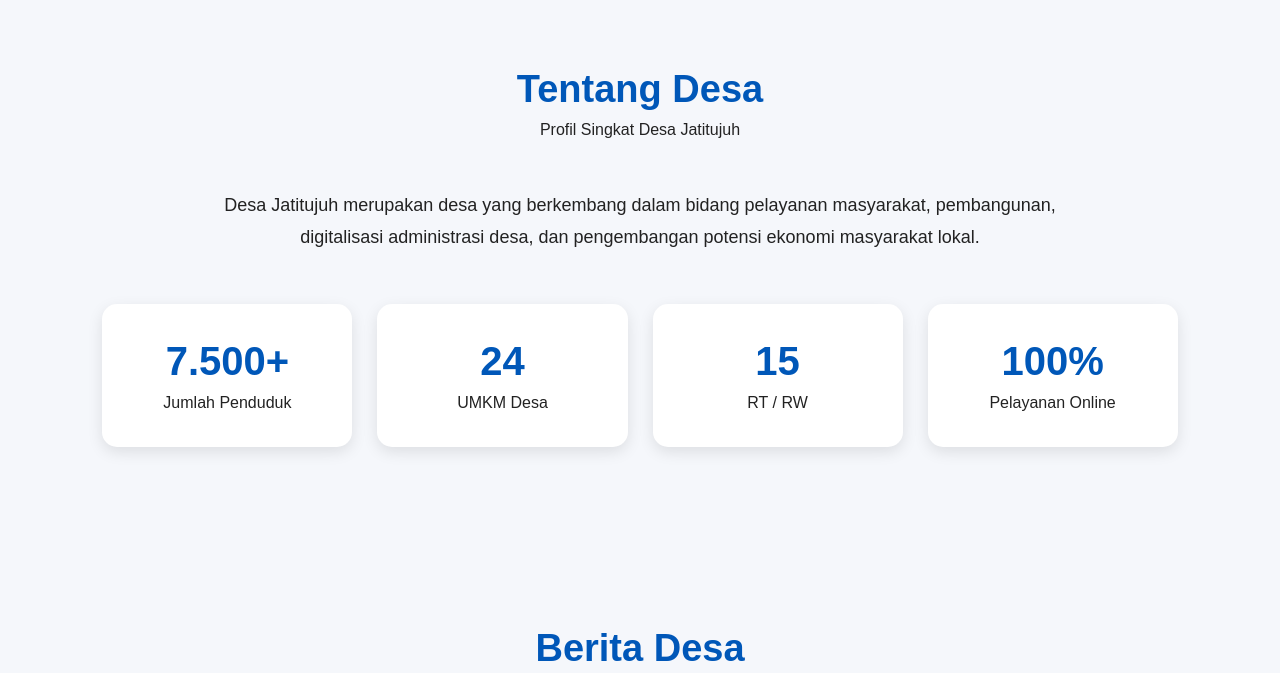
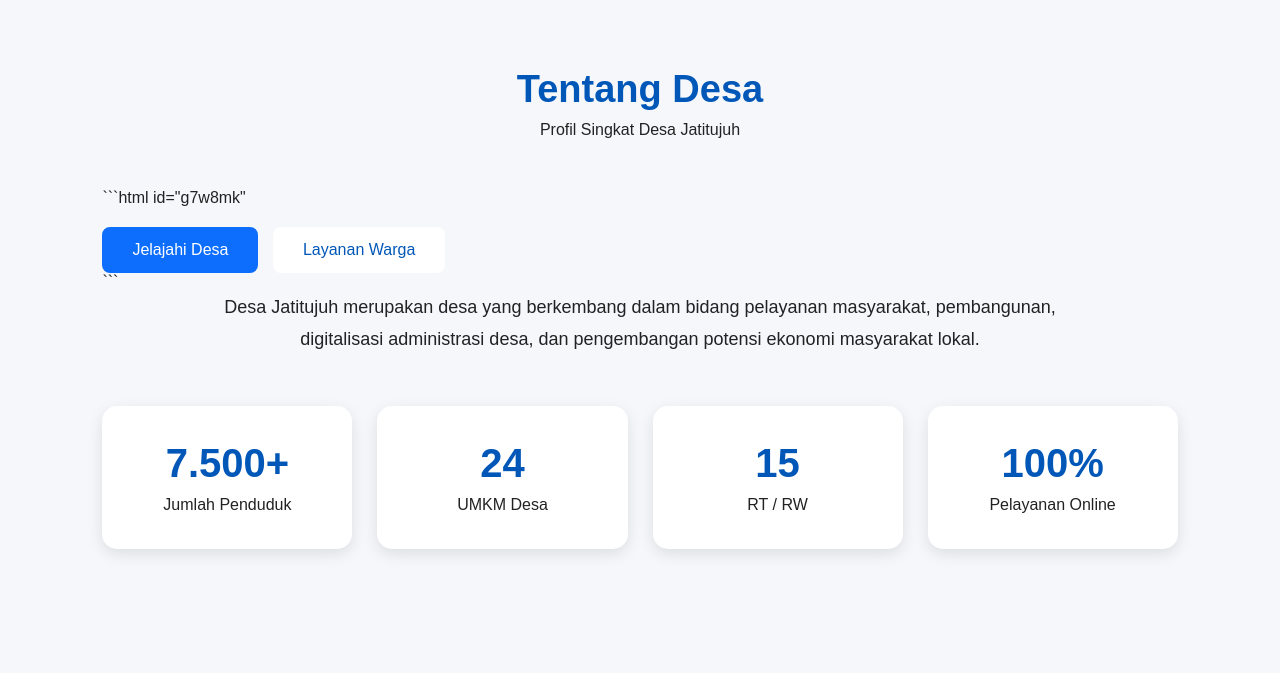
Before and after one commit to payrayadev-ship-it/website-desa-jati7, a plain HTML site: page index.html in a window 1280 px wide. Shown: the part 840-1513 px from the top of the page. Drawn offline with Linux system fonts and the light colour scheme.

Commit message:
Update index.html

````diff
--- a/index.html
+++ b/index.html
@@ -267,6 +267,24 @@
     <h2>Tentang Desa</h2>
     <p>Profil Singkat Desa Jatitujuh</p>
   </div>
+```html id="g7w8mk"
+<div style="margin-top:20px;">
+
+  <a href="#tentang" class="btn">
+    Jelajahi Desa
+  </a>
+
+  <a href="https://smart-desa.vercel.app/?portal=warga"
+     class="btn"
+     target="_blank"
+     style="margin-left:10px;background:#ffffff;color:#0057b8;">
+
+     Layanan Warga
+
+  </a>
+
+</div>
+```
 
   <div class="tentang">
 
````
